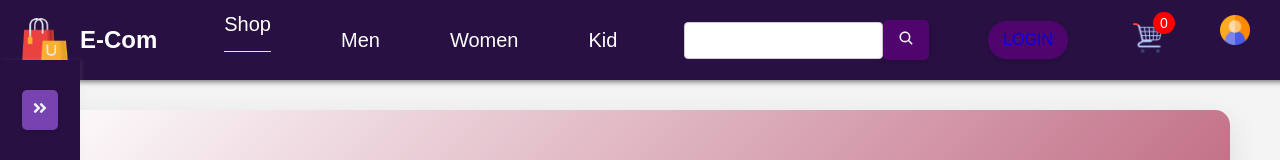
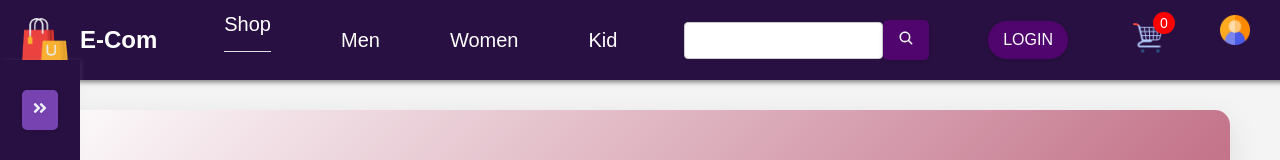
Before and after one commit to transmogrify76/E-com, a React (Create React App) app in the folder e-commerce/: page / in a window 1280 px wide. Shown: the top 160 px of the page. Built offline with nearby package versions, Linux system fonts and the light colour scheme.

Commit message:
new changes

```diff
--- a/e-commerce/src/Components/Admin/ListProduct/ListProduct.jsx
+++ b/e-commerce/src/Components/Admin/ListProduct/ListProduct.jsx
@@ -85,7 +85,7 @@ const ListProduct = () => {
                         {products.length > 0 ? (
                             products.map(product => (
                                 <tr key={product.id}>
-                                    <td><img src={product.image} alt={product.name} className="product-image" /></td>
+                                    <td><img src={product.image} alt={product.image} className="product-image" /></td>
                                     <td>{product.name}</td>
                                     <td>{product.description}</td>
                                     <td>₹{product.price}</td>
--- a/e-commerce/src/Components/User/Navbar/Navbar.jsx
+++ b/e-commerce/src/Components/User/Navbar/Navbar.jsx
@@ -53,7 +53,7 @@ function ENavbar() {
 
       <div className="nav-login-cart">
         <button onClick={() => { setMenu("shop") }}>
-          <Link style={{ textDecoration: 'none' }} to='/login'>Login</Link>
+          <Link style={{ textDecoration: 'none',color:'white' }} to='/login'>Login</Link>
         </button>
 
         <Link to="/cart">
```
Also changed, not shown: e-commerce/src/Components/Admin/ProcessRefund/ProcessRefund.jsx (+0 -36 lines), e-commerce/src/Components/Admin/ProductsList/ProductsList.jsx (deleted, +0 -15 lines), e-commerce/src/Components/Admin/ProductsList/ProductsList.css (added), e-commerce/src/Components/Admin/Users/Users.jsx (line endings or trailing spaces).
